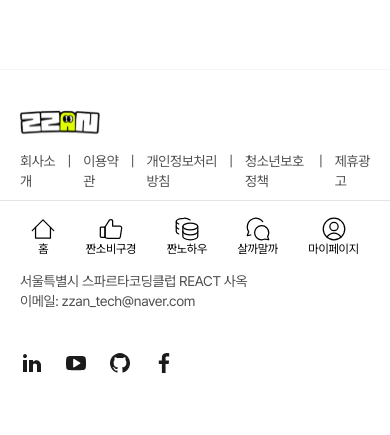
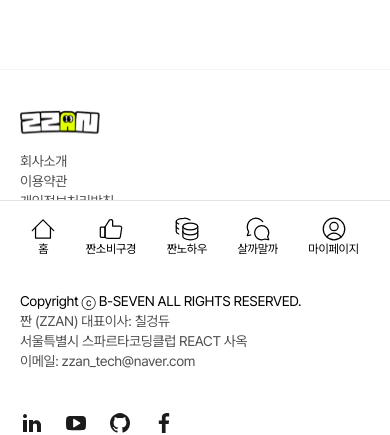
Before and after one commit to ZZANTech/ZZANTech-Fe, a Next.js app: page /mypage/point in a window 390 px wide. Shown: the part 571-1006 px from the top of the page. Before the commit the page ends 946 px from the top, so only its background shows below. Built offline with nearby package versions, Linux system fonts and the light colour scheme; no server answers; a web font is replaced by a local one.

Commit message:
design: footer 반응형에 맞게 수정

```diff
--- a/src/app/(main)/_components/Footer/Footer.tsx
+++ b/src/app/(main)/_components/Footer/Footer.tsx
@@ -4,24 +4,20 @@ import React from "react";
 
 function Footer() {
   return (
-    <div className="flex justify-between h-[124px]">
+    <div className="flex justify-between h-[124px] mb-9 ">
       <div className="max-w-[1120px] my-10 w-full mx-auto flex flex-col  md:flex-row justify-between items-start md:items-start">
         <section className="flex flex-col items-start">
           <Image src="/logos/footerLogo.svg" alt="logo" width={80} height={25} className="mb-4" />
-          <div className="mb-10 flex space-x-3 text-sm text-gray-700">
+          <div className="mb-10 flex-col flex lg:flex-row lg:space-x-3 text-sm text-gray-700">
             <Link href="/about">회사소개</Link>
-            <span>|</span>
             <Link href="/terms">이용약관</Link>
-            <span>|</span>
             <Link href="/privacy">개인정보처리방침</Link>
-            <span>|</span>
             <Link href="/youth-protection">청소년보호정책</Link>
-            <span>|</span>
             <Link href="/ads">제휴광고</Link>
           </div>
           <p className="text-sm text-grey-900">Copyright ⓒ B-SEVEN ALL RIGHTS RESERVED.</p>
         </section>
-        <section className="text-sm flex flex-col md:items-end justify-start text-gray-700">
+        <section className="text-sm flex flex-col md:items-end justify-start text-gray-700 pb-28 lg:pb-0">
           <p>짠 (ZZAN) 대표이사: 칠겅듀</p>
           <p>서울특별시 스파르타코딩클럽 REACT 사옥</p>
           <p>이메일: zzan_tech@naver.com</p>
```
